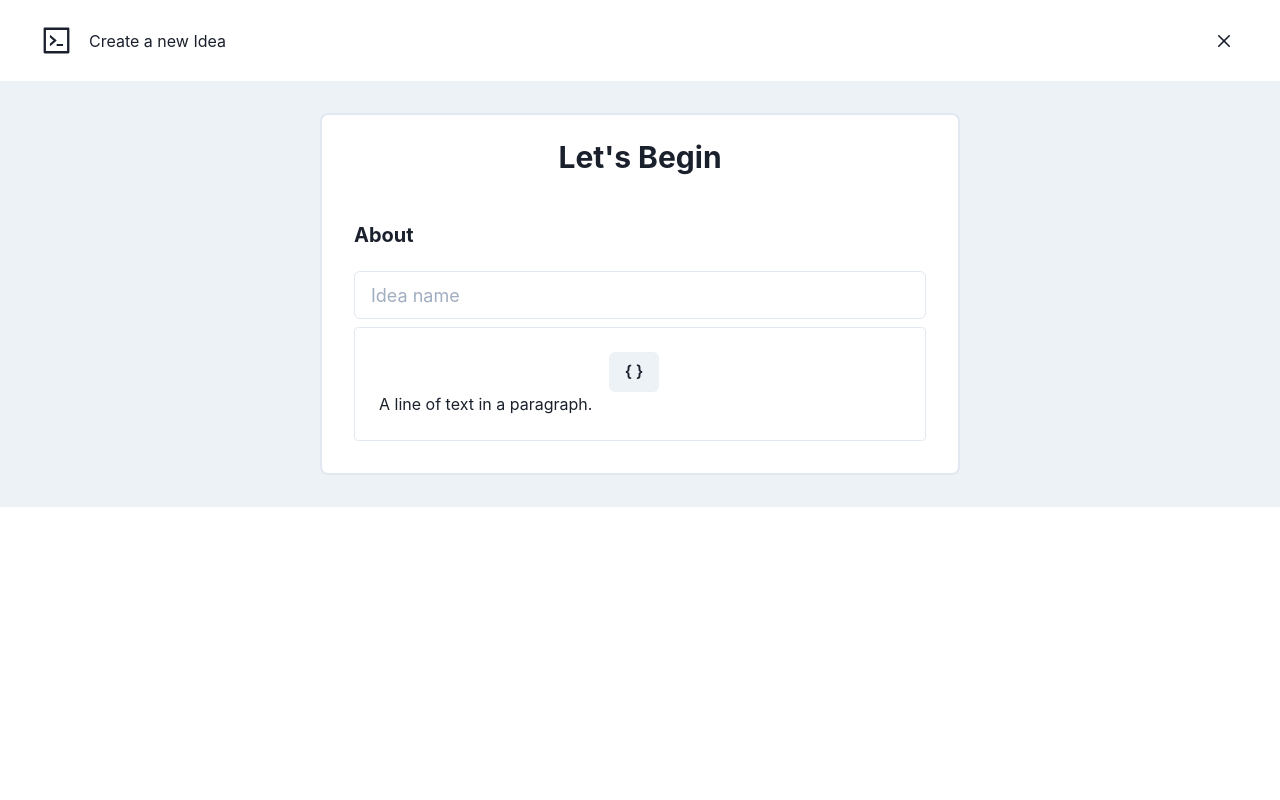
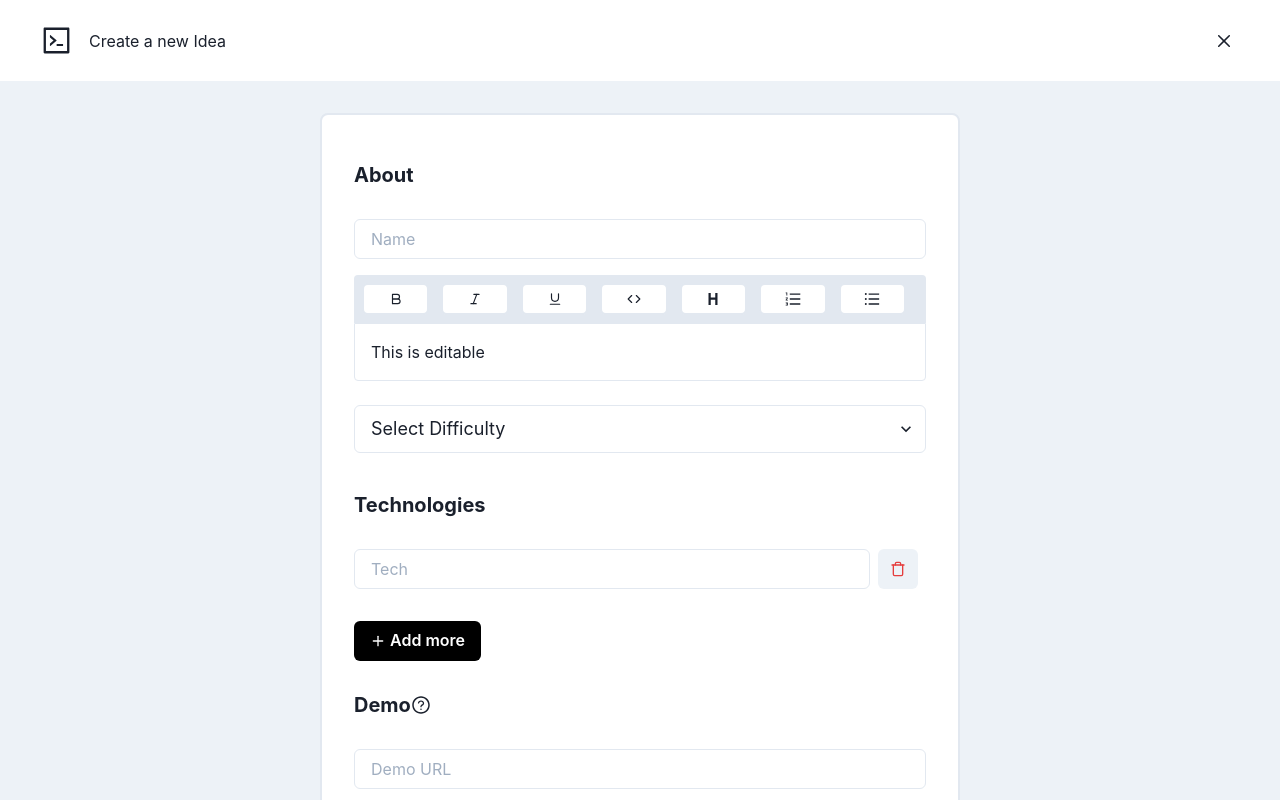
Before and after one commit to Gabriel2233/eg-dev, a Next.js app: page /new-idea in a window 1280 px wide. Shown: the top 800 px of the page. Built offline with nearby package versions, Linux system fonts and the light colour scheme; no server answers.

Commit message:
Feat: Added rich text editor, currently finishing creation page

```diff
--- a/pages/_app.tsx
+++ b/pages/_app.tsx
@@ -1,7 +1,5 @@
 import { ChakraProvider, extendTheme } from "@chakra-ui/react";
 import { AuthProvider } from "../src/firebaseLib/auth";
-
-import "draft-js/dist/Draft.css";
 
 const colors = {
   yellow: {
--- a/src/components/DescriptionRichEditor.tsx
+++ b/src/components/DescriptionRichEditor.tsx
@@ -1,89 +1,70 @@
-import React, {
-  ChangeEvent,
-  FormEvent,
-  useCallback,
-  useMemo,
-  useState,
-} from "react";
-import { chakra, Flex, CodeProps } from "@chakra-ui/react";
-import { RichButton } from "./RichButton";
+import React, { useCallback, useMemo, useState } from "react";
+import { chakra, Code } from "@chakra-ui/react";
 
-import { createEditor, Editor, Node, Transforms } from "slate";
+import { createEditor, Node, Text } from "slate";
 import { Slate, Editable, withReact } from "slate-react";
+import { RichToolbar } from "./RichToolbar";
+import { RichComponents } from "../utils/slateUtils";
+
+import { FiBold, FiCode, FiItalic, FiUnderline } from "react-icons/fi";
+import { AiOutlineOrderedList, AiOutlineUnorderedList } from "react-icons/ai";
+import { GrBlockQuote } from "react-icons/gr";
+import { BiHeading } from "react-icons/bi";
 
 export const DescriptionRichEditor = () => {
+  const [value, setValue] = useState<Node[]>([
+    {
+      type: "paragraph",
+      children: [{ text: "This is editable " }],
+    },
+  ]);
+  const renderElement = useCallback(
+    (props) => <RichComponents.Element {...props} />,
+    []
+  );
+  const renderLeaf = useCallback(
+    (props) => <RichComponents.Leaf {...props} />,
+    []
+  );
   const editor = useMemo(() => withReact(createEditor()), []);
 
-  const [value, setValue] = useState([
-    {
-      type: "paragraph",
-      children: [{ text: "A line of text in a paragraph." }],
-    },
-  ]);
-
-  const renderElement = useCallback((props) => {
-    switch (props.element.type) {
-      case "code":
-        return <CodeElement {...props} />;
-      default:
-        return <DefaultElement {...props} />;
-    }
-  }, []);
-
-  const toggleCode = (e: FormEvent) => {
-    e.preventDefault();
-
-    const [match] = Editor.nodes(editor, {
-      match: (n) => n.type === "code",
-    });
-
-    Transforms.setNodes(
-      editor,
-      { type: match ? "paragraph" : "code" },
-      { match: (n) => Editor.isBlock(editor, n) }
-    );
-  };
-
   return (
-    <chakra.div
-      maxH="300px"
-      w="full"
-      borderWidth={1}
-      borderColor="gray.200"
-      rounded="4px"
-      _focus={{ borderColor: "yellow.400" }}
-      p={6}
-    >
+    <>
       <Slate
         editor={editor}
         value={value}
         onChange={(newValue) => setValue(newValue as any)}
       >
-        <Flex w="full" align="center" justify="center">
-          <RichButton onClick={(e) => toggleCode(e)}>{"{ }"}</RichButton>
-        </Flex>
-        <Editable
-          renderElement={renderElement}
-          onKeyDown={(event) => {
-            if (event.key === "&") {
-              event.preventDefault();
-              editor.insertText("and");
-            }
-          }}
-        />
+        <RichToolbar>
+          <RichComponents.MarkButton format="bold" icon={FiBold} />
+          <RichComponents.MarkButton format="italic" icon={FiItalic} />
+          <RichComponents.MarkButton format="underline" icon={FiUnderline} />
+          <RichComponents.MarkButton format="code" icon={FiCode} />
+
+          <RichComponents.BlockButton format="heading-one" icon={BiHeading} />
+          <RichComponents.BlockButton
+            format="numbered-list"
+            icon={AiOutlineOrderedList}
+          />
+          <RichComponents.BlockButton
+            format="bulleted-list"
+            icon={AiOutlineUnorderedList}
+          />
+        </RichToolbar>
+
+        <chakra.div
+          maxH="300px"
+          overflowY="auto"
+          w="full"
+          borderWidth={1}
+          borderColor="gray.200"
+          roundedBottom="4px"
+          _focus={{ borderColor: "yellow.400" }}
+          p={4}
+        >
+          <Editable renderElement={renderElement} renderLeaf={renderLeaf} />
+        </chakra.div>
       </Slate>
-    </chakra.div>
+    </>
   );
 };
-
-const CodeElement = (props: HTMLPreElement) => {
-  return (
-    <pre {...props.attributes}>
-      <code>{props.children}</code>
-    </pre>
-  );
-};
-
-const DefaultElement = (props: HTMLParagraphElement) => {
-  return <p {...props.attributes}>{props.children}</p>;
-};
--- a/src/components/IdeaCreationForm.tsx
+++ b/src/components/IdeaCreationForm.tsx
@@ -1,38 +1,192 @@
-import { Flex, Heading, Input } from "@chakra-ui/react";
+import {
+  Button,
+  Flex,
+  Heading,
+  Icon,
+  IconButton,
+  Select,
+  Tooltip,
+} from "@chakra-ui/react";
+import { ReactNode, useState } from "react";
+import { FiPlus, FiTrash } from "react-icons/fi";
 import { DescriptionRichEditor } from "./DescriptionRichEditor";
+import { InputElement } from "./InputElement";
+
+import { v4 as uuidv4 } from "uuid";
+
+import { BiCheckCircle } from "react-icons/bi";
+import { AiOutlineQuestionCircle } from "react-icons/ai";
+
+import { useForm } from "react-hook-form";
+import * as yup from "yup";
+import { yupResolver } from "@hookform/resolvers/yup";
+
+type TechInput = {
+  name: string;
+};
 
 export const IdeaCreationForm = () => {
+  const [techCount, setTechCount] = useState(1);
+
+  const [techInputs, setTechInputs] = useState<Array<TechInput>>([
+    {
+      name: `tech-${techCount}`,
+    },
+  ]);
+
+  const incrementTech = () => {
+    setTechCount(techCount + 1);
+
+    return techCount;
+  };
+
+  const addTech = () => {
+    incrementTech();
+
+    setTechInputs((prevState) => [...prevState, { name: `tech-${techCount}` }]);
+  };
+
+  const deleteTech = (techId: string) => {
+    if (techInputs.length === 1) {
+      alert("One tech is required");
+    } else {
+      const updatedTechList = techInputs.filter((tech) => tech.name !== techId);
+
+      setTechInputs(updatedTechList);
+    }
+  };
+
+  const { handleSubmit, errors, register } = useForm();
+
+  const onCreate = (data) => {
+    console.log(data);
+  };
+
+  return (
+    <FormContainer>
+      <Flex
+        w="full"
+        align="start"
+        justify="center"
+        flexDir="column"
+        p={8}
+        as="form"
+        onSubmit={handleSubmit(onCreate)}
+      >
+        <HeadingElement>About</HeadingElement>
+
+        <InputElement placeholder="Name" register={register} name="techName" />
+
+        <DescriptionRichEditor />
+
+        <Select
+          size="lg"
+          my={6}
+          name="ideaDifficulty"
+          ref={register}
+          _focus={{ borderColor: "yellow.400" }}
+          placeholder="Select Difficulty"
+        >
+          <option value="option1">Easy</option>
+          <option value="option2">Medium</option>
+          <option value="option3">Hard</option>
+        </Select>
+
+        <HeadingElement>Technologies</HeadingElement>
+
+        {techInputs.map((input) => (
+          <Flex w="full" align="center" key={input.name}>
+            <InputElement
+              placeholder="Tech"
+              name={input.name}
+              register={register}
+            />
+            <IconButton
+              aria-label="Delete"
+              icon={<Icon as={FiTrash} color="red.500" />}
+              mx={2}
+              onClick={() => deleteTech(input.name)}
+            />
+          </Flex>
+        ))}
+
+        <Button
+          my={4}
+          bg="black"
+          color="white"
+          _hover={{ bg: "gray.800" }}
+          onClick={addTech}
+        >
+          <Icon as={FiPlus} mr={1} />
+          Add more
+        </Button>
+
+        <HeadingElement>
+          <Flex align="center">
+            Demo
+            <Tooltip
+              mx={2}
+              aria-label="A tooltip"
+              label="Optional"
+              placement="right-end"
+            >
+              <div>
+                <AiOutlineQuestionCircle />
+              </div>
+            </Tooltip>
+          </Flex>
+        </HeadingElement>
+
+        <InputElement
+          placeholder="Demo URL"
+          name="demoUrl"
+          register={register}
+        />
+        <InputElement
+          placeholder="Demo Placeholder"
+          name="demoPlaceholder"
+          register={register}
+        />
+
+        <Button
+          w="125px"
+          bg="yellow.300"
+          _hover={{ bg: "yellow.400" }}
+          mt={6}
+          d="flex"
+          alignSelf="flex-end"
+          type="submit"
+        >
+          <Icon as={BiCheckCircle} mr={1} />
+          Create
+        </Button>
+      </Flex>
+    </FormContainer>
+  );
+};
+
+const FormContainer = ({ children }: { children: ReactNode }) => {
   return (
     <Flex
-      w="50%"
+      w={["100%", null, "50%"]}
       align="start"
       justify="center"
       flexDir="column"
-      as="form"
       rounded="8px"
       background="white"
       m={8}
       borderWidth={2}
       borderColor="gray.200"
     >
-      <Heading size="lg" w="full" textAlign="center" pt={6}>
-        Let's Begin
-      </Heading>
-
-      <Flex w="full" align="start" justify="center" flexDir="column" p={8}>
-        <Heading size="md" my={4} textAlign="start" w="full">
-          About
-        </Heading>
-
-        <Input
-          size="lg"
-          my={2}
-          _focus={{ borderColor: "yellow.400" }}
-          placeholder="Idea name"
-        />
-
-        <DescriptionRichEditor />
-      </Flex>
+      {children}
     </Flex>
   );
 };
+
+const HeadingElement = ({ children }: { children: ReactNode }) => {
+  return (
+    <Heading size="md" my={4} align="center" textAlign="start" w="full">
+      {children}
+    </Heading>
+  );
+};
--- /dev/null
+++ b/src/components/InputElement.tsx
@@ -0,0 +1,12 @@
+import { Input } from "@chakra-ui/react";
+
+export const InputElement = ({ register, ...rest }) => {
+  return (
+    <Input
+      my={4}
+      _focus={{ borderColor: "yellow.400" }}
+      ref={register}
+      {...rest}
+    />
+  );
+};
--- a/src/components/RichButton.tsx
+++ /dev/null
@@ -1,10 +0,0 @@
-import { Button, ButtonProps } from "@chakra-ui/react";
-import { ReactNode } from "react";
-
-export const RichButton = (props: ButtonProps) => {
-  return (
-    <Button mr={3} {...props}>
-      {props.children}
-    </Button>
-  );
-};
--- /dev/null
+++ b/src/components/RichToolbar.tsx
@@ -0,0 +1,18 @@
+import { Flex, Grid } from "@chakra-ui/react";
+import { ReactNode } from "react";
+
+export const RichToolbar = ({ children }: { children: ReactNode }) => {
+  return (
+    <Grid
+      w="full"
+      templateColumns={"repeat(auto-fit, minmax(25px, 1fr))"}
+      roundedTop="4px"
+      align="center"
+      justify="start"
+      p={2}
+      background="gray.200"
+    >
+      {children}
+    </Grid>
+  );
+};
--- /dev/null
+++ b/src/utils/slateUtils.tsx
@@ -0,0 +1,156 @@
+import {
+  Button,
+  Code,
+  Heading,
+  Icon,
+  OrderedList,
+  UnorderedList,
+} from "@chakra-ui/react";
+import { IconType } from "react-icons/lib";
+import { Editor, Element as SlateElement, Transforms, Node } from "slate";
+import { useSlate } from "slate-react";
+
+const LIST_TYPES = ["numbered-list", "bulleted-list"];
+
+export const toggleBlock = (editor, format) => {
+  const isActive = isBlockActive(editor, format);
+  const isList = LIST_TYPES.includes(format);
+
+  Transforms.unwrapNodes(editor, {
+    match: (n: Node) =>
+      LIST_TYPES.includes(
+        !Editor.isEditor(n) && SlateElement.isElement(n) && (n.type as string)
+      ),
+    split: true,
+  });
+  const newProperties: Partial<SlateElement> = {
+    type: isActive ? "paragraph" : isList ? "list-item" : format,
+  };
+  Transforms.setNodes(editor, newProperties);
+
+  if (!isActive && isList) {
+    const block = { type: format, children: [] };
+    Transforms.wrapNodes(editor, block);
+  }
+
+  console.log();
+};
+
+const toggleMark = (editor, format) => {
+  const isActive = isMarkActive(editor, format);
+
+  if (isActive) {
+    Editor.removeMark(editor, format);
+  } else {
+    Editor.addMark(editor, format, true);
+  }
+};
+
+const isBlockActive = (editor, format) => {
+  const [match] = Editor.nodes(editor, {
+    match: (n: Node) =>
+      !Editor.isEditor(n) && SlateElement.isElement(n) && n.type === format,
+  });
+
+  return !!match;
+};
+
+const isMarkActive = (editor, format) => {
+  const marks = Editor.marks(editor);
+  return marks ? marks[format] === true : false;
+};
+
+const Element = ({ attributes, children, element }) => {
+  switch (element.type) {
+    case "block-quote":
+      return <blockquote {...attributes}>{children}</blockquote>;
+    case "bulleted-list":
+      return <UnorderedList {...attributes}>{children}</UnorderedList>;
+    case "heading-one":
+      return (
+        <Heading size="xl" {...attributes}>
+          {children}
+        </Heading>
+      );
+    case "heading-two":
+      return <h2 {...attributes}>{children}</h2>;
+    case "list-item":
+      return <li {...attributes}>{children}</li>;
+    case "numbered-list":
+      return <OrderedList {...attributes}>{children}</OrderedList>;
+    default:
+      return <p {...attributes}>{children}</p>;
+  }
+};
+
+const Leaf = ({ attributes, children, leaf }) => {
+  if (leaf.bold) {
+    children = <strong>{children}</strong>;
+  }
+
+  if (leaf.code) {
+    children = (
+      <Code p={2} bg="blue.800" color="white">
+        {children}
+      </Code>
+    );
+  }
+
+  if (leaf.italic) {
+    children = <em>{children}</em>;
+  }
+
+  if (leaf.underline) {
+    children = <u>{children}</u>;
+  }
+
+  return <span {...attributes}>{children}</span>;
+};
+
+const BlockButton = ({ format, icon }: { format: string; icon: IconType }) => {
+  const editor = useSlate();
+
+  return (
+    <Button
+      onClick={() => {
+        toggleBlock(editor, format);
+      }}
+      size="sm"
+      mr={3}
+      bg="white"
+      borderWidth={2}
+      fontSize="lg"
+      borderColor="gray.200"
+      _hover={{ bg: "white", borderColor: "yellow.400" }}
+    >
+      <Icon as={icon} />
+    </Button>
+  );
+};
+
+const MarkButton = ({ format, icon }: { format: string; icon: IconType }) => {
+  const editor = useSlate();
+  return (
+    <Button
+      onClick={() => {
+        toggleMark(editor, format);
+      }}
+      size="sm"
+      mr={3}
+      bg="white"
+      borderWidth={2}
+      fontSize="sm"
+      borderColor="gray.200"
+      _hover={{ bg: "white", borderColor: "yellow.400" }}
+    >
+      <Icon as={icon} />
+    </Button>
+  );
+};
+
+export const RichComponents = {
+  Element,
+  Leaf,
+  BlockButton,
+  MarkButton,
+};
```
Also changed, not shown: package.json (+6 -1 lines), 1 other file (tests, documents, lock files or other folders).
